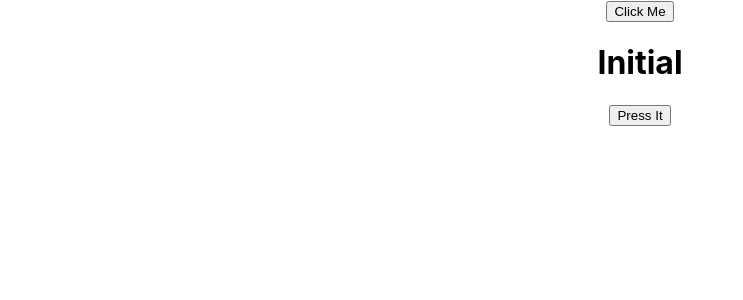
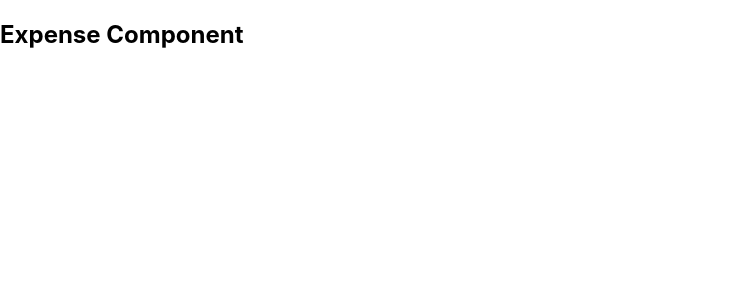
Before and after one commit to Poonam-Raghuvanshi/ReactApp, a React (Create React App) app in the folder react-tutorial/: page / in a window 1280 px wide. Shown: the top 300 px of the page, without its empty margins (0-743 px from the left). Built offline with nearby package versions, Linux system fonts and the light colour scheme.

Commit message:
Added New Component

```diff
--- a/react-tutorial/src/App.js
+++ b/react-tutorial/src/App.js
@@ -1,20 +1,10 @@
 import logo from './logo.svg';
 import './App.css';
-import First from './Components/First';
-import Second from './Components/Second';
-import Third from './Components/Third';
-import EventBind from './Components/EventBind';
-import Parent from './Components/Parent';
+import ExpenseItem from './Components/ExpenseItem';
 
 function App() {
   return (
-    <div className="App">
-   {/*   <First name="React"/>
-      <Second name="Angular"/>
-  <Third/>*/}
-      <EventBind/>
-      <Parent/>
-    </div>
+    <ExpenseItem></ExpenseItem>
   );
 }
 
--- a/react-tutorial/src/Components/Child.js
+++ /dev/null
@@ -1,6 +0,0 @@
-import React,{Component} from 'react'
-
-const Child=(props)=>{
-    return <button onClick={()=>props.passToChild('Poonam')}>Press It</button>
-}
-export default Child
--- a/react-tutorial/src/Components/EventBind.js
+++ /dev/null
@@ -1,26 +0,0 @@
-import React,{Component} from 'react'
-
-class EventBind extends Component{
-   constructor(){
-       super()
-       this.state={
-           message:'Initial'
-       }
-       this.clickMe=this.clickMe.bind(this)
-   }
-   clickMe(){
-    this.setState({
-        message:'New Value'
-    })
-   }
-   render(){
-       return <div>
-         {/* <button onClick={this.clickMe.bind(this)}>Click Me</button>
-           <button onClick={()=>this.clickMe()}>Click Me</button>*/}
-            <button onClick={this.clickMe}>Click Me</button>
-           <h1>{this.state.message}</h1>
-       </div>
-   }
-}
-
-export default EventBind
--- /dev/null
+++ b/react-tutorial/src/Components/ExpenseItem.js
@@ -0,0 +1,5 @@
+function ExpenseItem(){
+  return <h2>Expense Component</h2>
+}
+
+export default ExpenseItem;
--- a/react-tutorial/src/Components/First.js
+++ /dev/null
@@ -1,6 +0,0 @@
-import React from 'react';
-/*props are immutable and used as props in functional component and
-this.props in class component*/
-const First=(props)=><h1>My {props.name} Component</h1>
-
-export default First
--- a/react-tutorial/src/Components/Parent.js
+++ /dev/null
@@ -1,20 +0,0 @@
-import React,{Component} from 'react'
-import Child from './Child';
-
-class Parent extends Component{
-    constructor(){
-        super()
-        this.state={
-            name:'Parent Component'
-        }
-        this.passToChild=this.passToChild.bind(this)
-    }
-    passToChild(args){
-        alert(`Hello ${this.state.name} from ${args}`)
-    }
-    render(){
-       return <Child passToChild={this.passToChild}/>
-    }
-}
-
-export default Parent
--- a/react-tutorial/src/Components/Second.js
+++ /dev/null
@@ -1,25 +0,0 @@
-import React,{Component} from 'react';
-//only one tag can be returned from render method
-class Second extends Component{
-    constructor(){
-        super()
-        this.state={
-            message:'Hello Visitor'
-        }
-    }
-    changeMessage(){
-        /* use set state method to change the state if we use state directly React will not re render the
-        Component
-        */
-        this.setState({
-            message:'You Clicked Button'
-        },()=>{console.log('updated')})
-    }
-   render(){
-       //const {name,value}=this.props  destructring of props
-       return <div><h1>{this.props.name}   {this.state.message} </h1>
-          <button onClick={()=>{this.changeMessage()}}>Subscribe</button>
-       </div>
-   }
-}
-export default Second
--- a/react-tutorial/src/Components/Third.js
+++ /dev/null
@@ -1,8 +0,0 @@
-import React from 'react'
-
-const Third=()=>{
-    return React.createElement('div',{id:'my',className:'className'},
-    React.createElement('h1',null,"Hello From React Create"))
-}
-
-export default Third;
```
Also changed, not shown: 2 other files (tests, documents, lock files or other folders).
